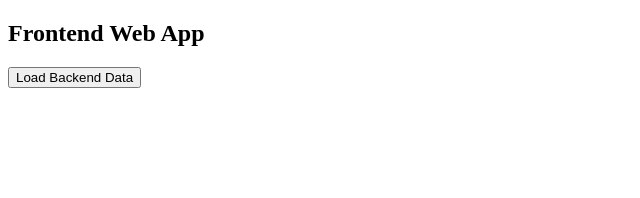
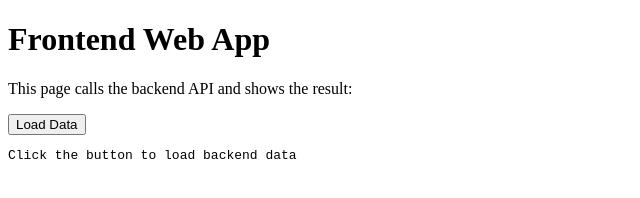
Before and after one commit to Jondery/Lab-01-Frontend, a plain HTML site: page Index.html in a window 1280 px wide. Shown: the whole page, without its empty margins (0-640 px from the left). Drawn offline with Linux system fonts and the light colour scheme.

Commit message:
Update Index.html

```diff
--- a/Index.html
+++ b/Index.html
@@ -1,16 +1,26 @@
 <!DOCTYPE html>
 <html>
+<head>
+    <meta charset="UTF-8">
+    <title>Lab01 Frontend</title>
+</head>
 <body>
-    <h2>Frontend Web App</h2>
-    <button onclick="loadData()">Load Backend Data</button>
+    <h1>Frontend Web App</h1>
+    <p>This page calls the backend API and shows the result:</p>
 
-    <pre id="output"></pre>
+    <button onclick="loadBackendData()">Load Data</button>
+    <pre id="output">Click the button to load backend data</pre>
 
     <script>
-        async function loadData() {
-            const res = await fetch("https://lab01-backend-api.azurewebsites.net/api/data");
-            const data = await res.json();
-            document.getElementById('output').textContent = JSON.stringify(data, null, 2);
+        async function loadBackendData() {
+            try {
+                // Replace with your deployed backend API URL
+                const response = await fetch("https://lab01-backend-api-c8e7ecf4czbzeect.australiasoutheast-01.azurewebsites.net/api/data");
+                const data = await response.json();
+                document.getElementById('output').textContent = JSON.stringify(data, null, 2);
+            } catch (err) {
+                document.getElementById('output').textContent = "Error: " + err;
+            }
         }
     </script>
 </body>
```
